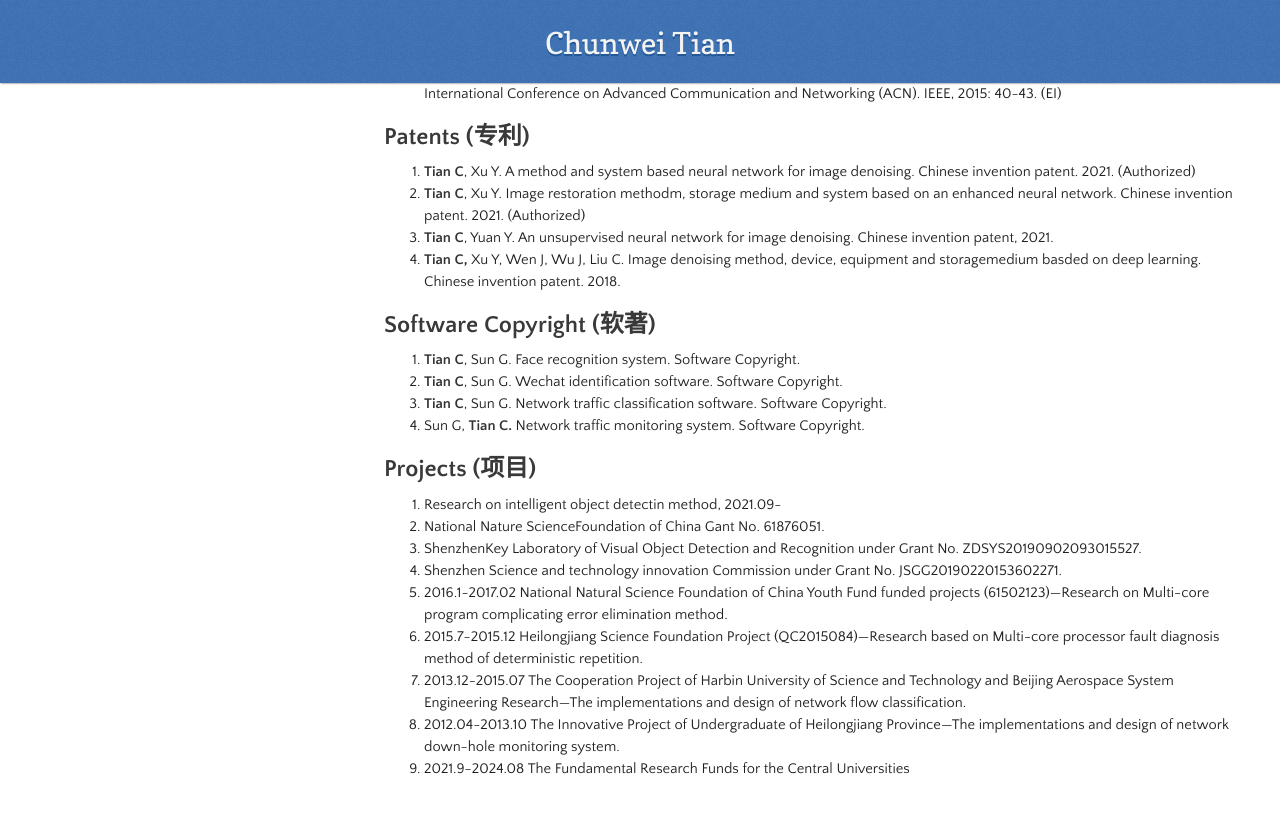
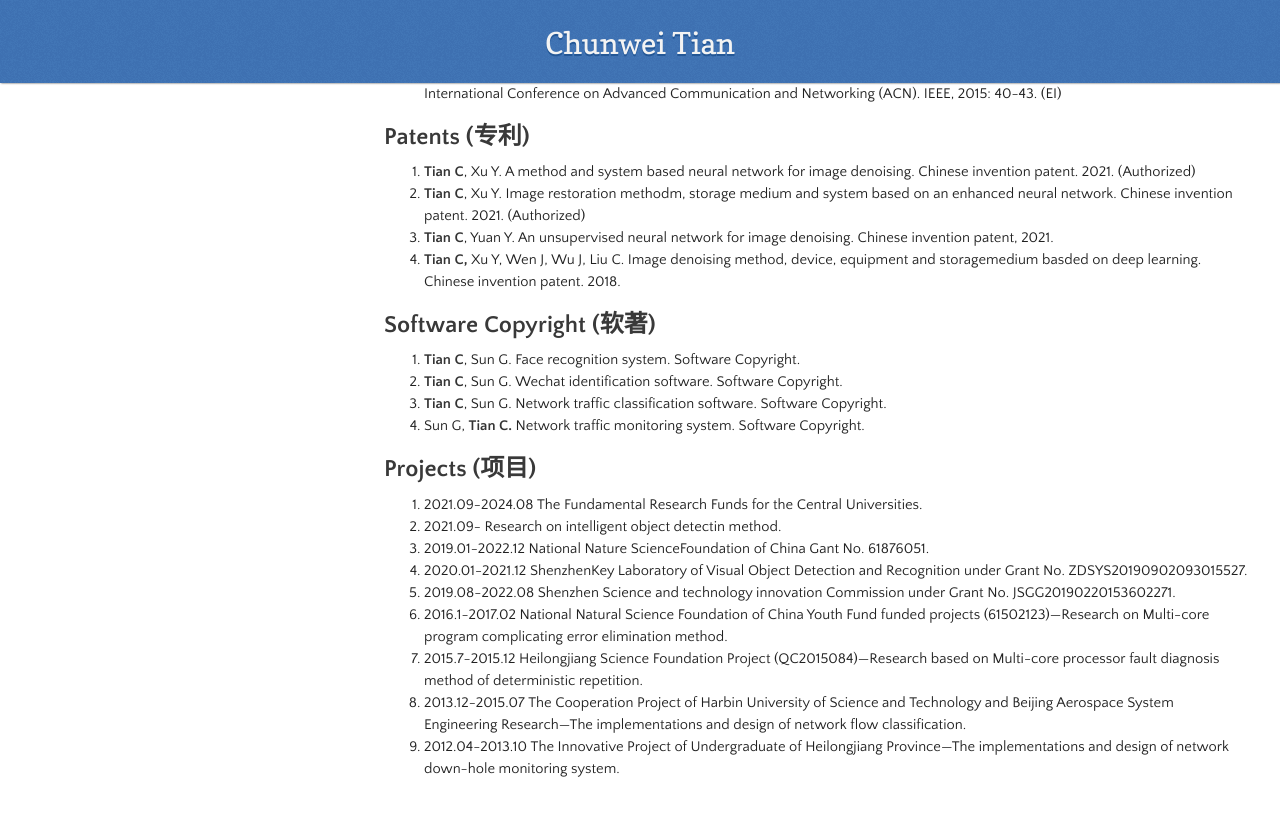
Before and after one commit to hellloxiaotian/hellloxiaotian.github.io, a Jekyll site: the page built from publication.md, in a window 1280 px wide and 900 px high, scrolled down 2396 px. Shown: the top 816 px of the window. Built offline with Jekyll 4.4.1, drawn with Linux system fonts in a browser that asks for light colours; nearby versions of some CDN libraries; our own code applies the rules of GitHub Pages for plain Markdown files; the repository's description, which GitHub fills in, is left out.

Commit message:
Add files via upload

```diff
--- a/publication.md
+++ b/publication.md
@@ -68,12 +68,12 @@
 
 ## Projects (项目)
 
-1.  Research on intelligent object detectin method, 2021.09-
-2.  National Nature ScienceFoundation of China Gant No. 61876051.
-3.  ShenzhenKey Laboratory of Visual Object Detection and Recognition under Grant No. ZDSYS20190902093015527.
-4.  Shenzhen Science and technology innovation Commission  under Grant No. JSGG20190220153602271.
-5.  2016.1-2017.02 National Natural Science Foundation of China Youth Fund funded projects (61502123)—Research on Multi-core program complicating error elimination method.
-6.  2015.7-2015.12 Heilongjiang Science Foundation Project (QC2015084)—Research based on Multi-core processor fault  diagnosis method of deterministic repetition.
-7.  2013.12-2015.07 The Cooperation Project of Harbin University of Science and Technology and Beijing Aerospace System Engineering Research—The implementations and design of network flow classification.
-8.  2012.04-2013.10 The Innovative Project of Undergraduate of Heilongjiang Province—The implementations and design of  network down-hole monitoring system.
-9.  2021.9-2024.08 The Fundamental Research Funds for the Central Universities
+1.  2021.09-2024.08 The Fundamental Research Funds for the Central Universities.
+2.  2021.09-  Research on intelligent object detectin method.
+3.  2019.01-2022.12 National Nature ScienceFoundation of China Gant No. 61876051.
+4.  2020.01-2021.12 ShenzhenKey Laboratory of Visual Object Detection and Recognition under Grant No. ZDSYS20190902093015527.
+5.  2019.08-2022.08 Shenzhen Science and technology innovation Commission  under Grant No. JSGG20190220153602271.
+6.  2016.1-2017.02 National Natural Science Foundation of China Youth Fund funded projects (61502123)—Research on Multi-core program complicating error elimination method.
+7.  2015.7-2015.12 Heilongjiang Science Foundation Project (QC2015084)—Research based on Multi-core processor fault  diagnosis method of deterministic repetition.
+8.  2013.12-2015.07 The Cooperation Project of Harbin University of Science and Technology and Beijing Aerospace System Engineering Research—The implementations and design of network flow classification.
+9.  2012.04-2013.10 The Innovative Project of Undergraduate of Heilongjiang Province—The implementations and design of  network down-hole monitoring system.
```
